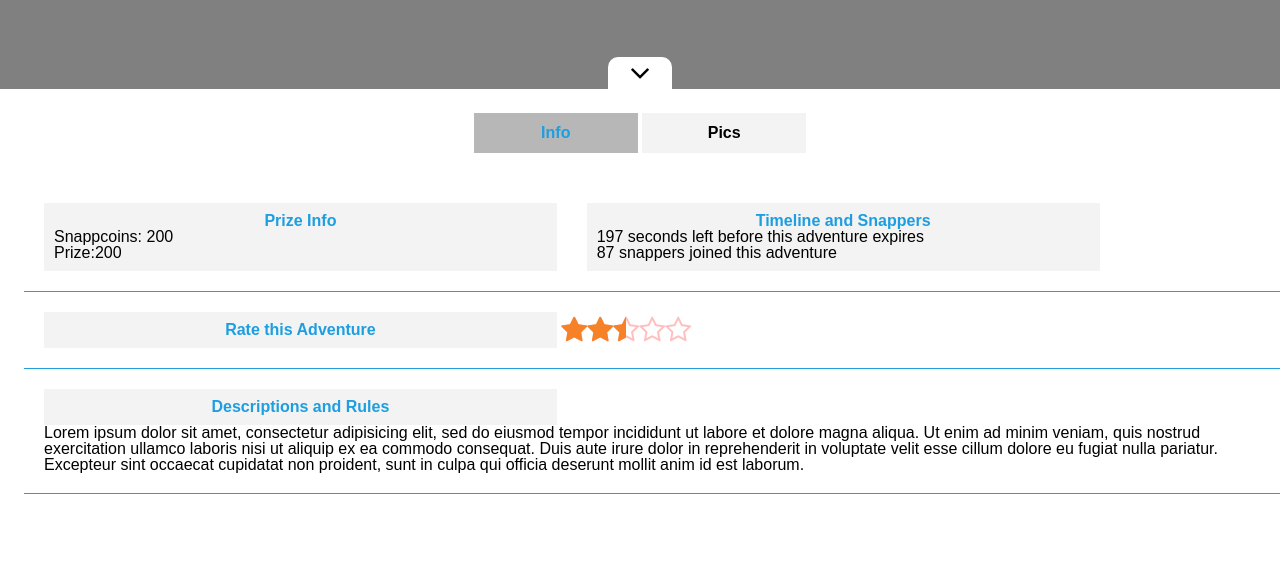
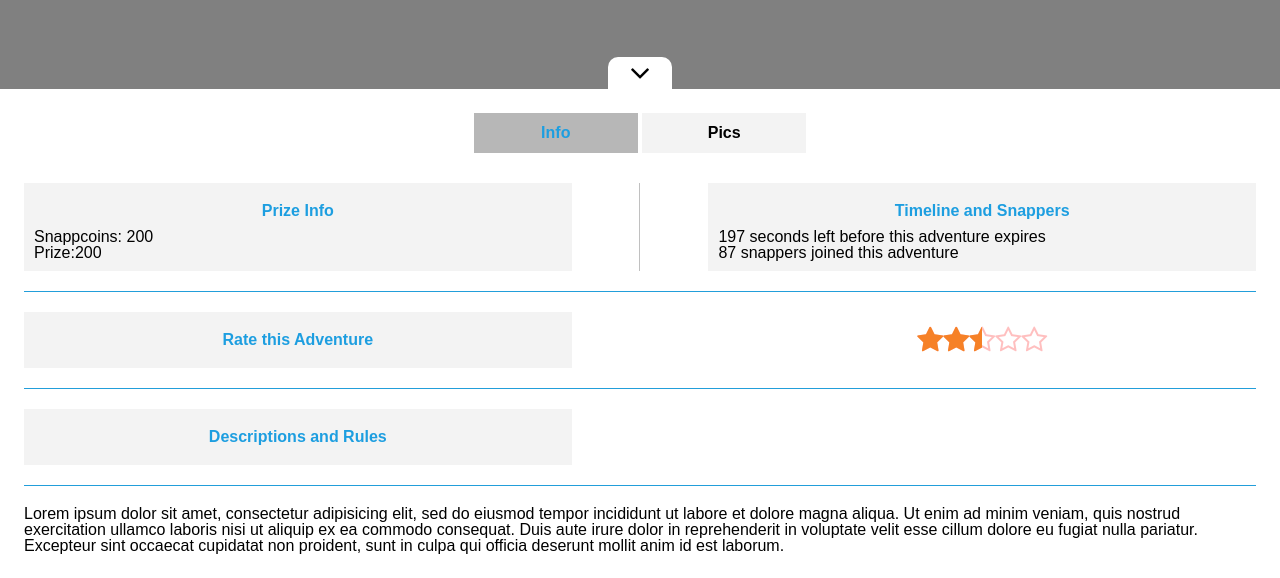
Before and after one commit to bevinb/demo, a plain HTML site: page index.html in a window 1280 px wide. Shown: the part 301-879 px from the top of the page. Before the commit the page ends 819 px from the top, so only its background shows below. Drawn offline with Linux system fonts and the light colour scheme.

Commit message:
update style

```diff
--- a/css/snappiq.css
+++ b/css/snappiq.css
@@ -4,11 +4,14 @@ html, body {
 
 .sp-header {
   height:70px;
+  line-height:70px;
   background:silver;
+  padding-left:20px;
 }
 
 .sp-title {
   text-align:center;
+  padding:10px;
   font-weight:bold;
   color:rgb(29,158,224);
 }
@@ -81,25 +84,35 @@ html, body {
 
 .sp-tab-line {
   width:100%;
+  padding-bottom:20px;
+  margin-bottom:20px;
+  margin-top:20px;
+  display:table;
+}
+.sp-tab-line.border {
   border-bottom:1px solid rgb(34,158,218);
-  padding:20px;
 }
 
 .sp-panel {
   background:rgb(243,243,243);
   width:40%;
   padding:10px;
-  display:inline-block;
+  display:table-cell;
+  margin:10px;
+}
+.sp-h-spliter {
+  width:10%;
+  display:table-cell;
+}
+.sp-h-spliter.border {
+  background:url(../img/dot.png) repeat-y 50% 0;
 }
 
-.sp-h-spliter {
-  width:20px;
-  height:100%;
-  margin:0;
-  display:inline-block;
-  border-right:1px solid rgb(183,183,183);
+.sp-rating-ct {
+  display:table-cell;
+  width:40%;
+  text-align:center;
 }
-
 .sp-rating-box {
   position:relative;
   vertical-align: middle;
@@ -138,3 +151,8 @@ html, body {
 .sp-rating:before {
   content: "\f005 \f005 \f005 \f005 \f005";
 }
+.sp-rules {
+  display:block;
+  width:100%;
+  margin-top:20px;
+}
--- a/index.html
+++ b/index.html
@@ -26,45 +26,41 @@
 	  <div class="sp-tab" ng-class="{selected:isInfoTabHidden}" ng-click="toggleTab('pic')">Pics</div>
 	</div>
     <div class="sp-info-tab" ng-class="{hidden:isInfoTabHidden}">
-		<div class="sp-tab-line">
+		<div class="sp-tab-line border">
 		  <div class="sp-panel">
 			<div class="sp-title">Prize Info</div>
 			<div>Snappcoins: {{item.coins}}</div>
 			<div>Prize:{{item.prize}}</div>
 		  </div>
-		  <div class="sp-h-spliter"></div>
+		  <div class="sp-h-spliter border"></div>
 		  <div class="sp-panel">
 			<div class="sp-title">Timeline and Snappers</div>
 			<div>{{item.validTime}} seconds left before this adventure expires</div>
 			<div>{{item.snapperAmount}} snappers joined this adventure</div>
 		  </div>
 		</div>
-		<div class="sp-tab-line">
+		<div class="sp-tab-line border">
 		  <div class="sp-panel">
 			<div class="sp-title">Rate this Adventure</div>
 		  </div>
-		  <div class="sp-rating-box">
-			<div class="sp-rating-overlay" ng-mouseout="resetRating()">
-			  <div data-percent="1" ng-mouseover="showRatingTips(1)" ng-click="updateRating(1)"></div>
-			  <div data-percent="2" ng-mouseover="showRatingTips(2)" ng-click="updateRating(2)"></div>
-			  <div data-percent="3" ng-mouseover="showRatingTips(3)" ng-click="updateRating(3)"></div>
-			  <div data-percent="4" ng-mouseover="showRatingTips(4)" ng-click="updateRating(4)"></div>
-			  <div data-percent="5" ng-mouseover="showRatingTips(5)" ng-click="updateRating(5)"></div>
-			  <div data-percent="6" ng-mouseover="showRatingTips(6)" ng-click="updateRating(6)"></div>
-			  <div data-percent="7" ng-mouseover="showRatingTips(7)" ng-click="updateRating(7)"></div>
-			  <div data-percent="8" ng-mouseover="showRatingTips(8)" ng-click="updateRating(8)"></div>
-			  <div data-percent="9" ng-mouseover="showRatingTips(9)" ng-click="updateRating(9)"></div>
-			  <div data-percent="10" ng-mouseover="showRatingTips(10)" ng-click="updateRating(10)"></div>
-			</div>
-			<div class="sp-rating" style="width:{{ratingPercent}};"></div>
+		  <div class="sp-h-spliter"></div>
+		  <div class="sp-rating-ct">
+		    <div class="sp-rating-box">
+			  <div class="sp-rating-overlay" ng-mouseout="resetRating()">
+			    <div ng-repeat="index in [1,2,3,4,5,6,7,8,9,10]" ng-mouseover="showRatingTips(index)" ng-click="updateRating(index)"></div>
+			  </div>
+			  <div class="sp-rating" style="width:{{ratingPercent}};"></div>
+		    </div>
 		  </div>
 		</div>
-		<div class="sp-tab-line">
+		<div class="sp-tab-line border">
 		  <div class="sp-panel">
 			<div class="sp-title">Descriptions and Rules</div>
 		  </div>
-		  <div>{{item.rules}}</div>
+		  <div class="sp-h-spliter"></div>
+		  <div class="sp-rating-ct"></div>
 		</div>
+		<div class="sp-rules">{{item.rules}}</div>
 	</div>
 	<div class="sp-pic-tab" ng-class="{hidden:!isInfoTabHidden}">Pic list</div>
   </div>
--- a/js/main.js
+++ /dev/null
@@ -1 +0,0 @@
-angular.module('snappiq', []);
```
Also changed, not shown: img/dot.png (added).
